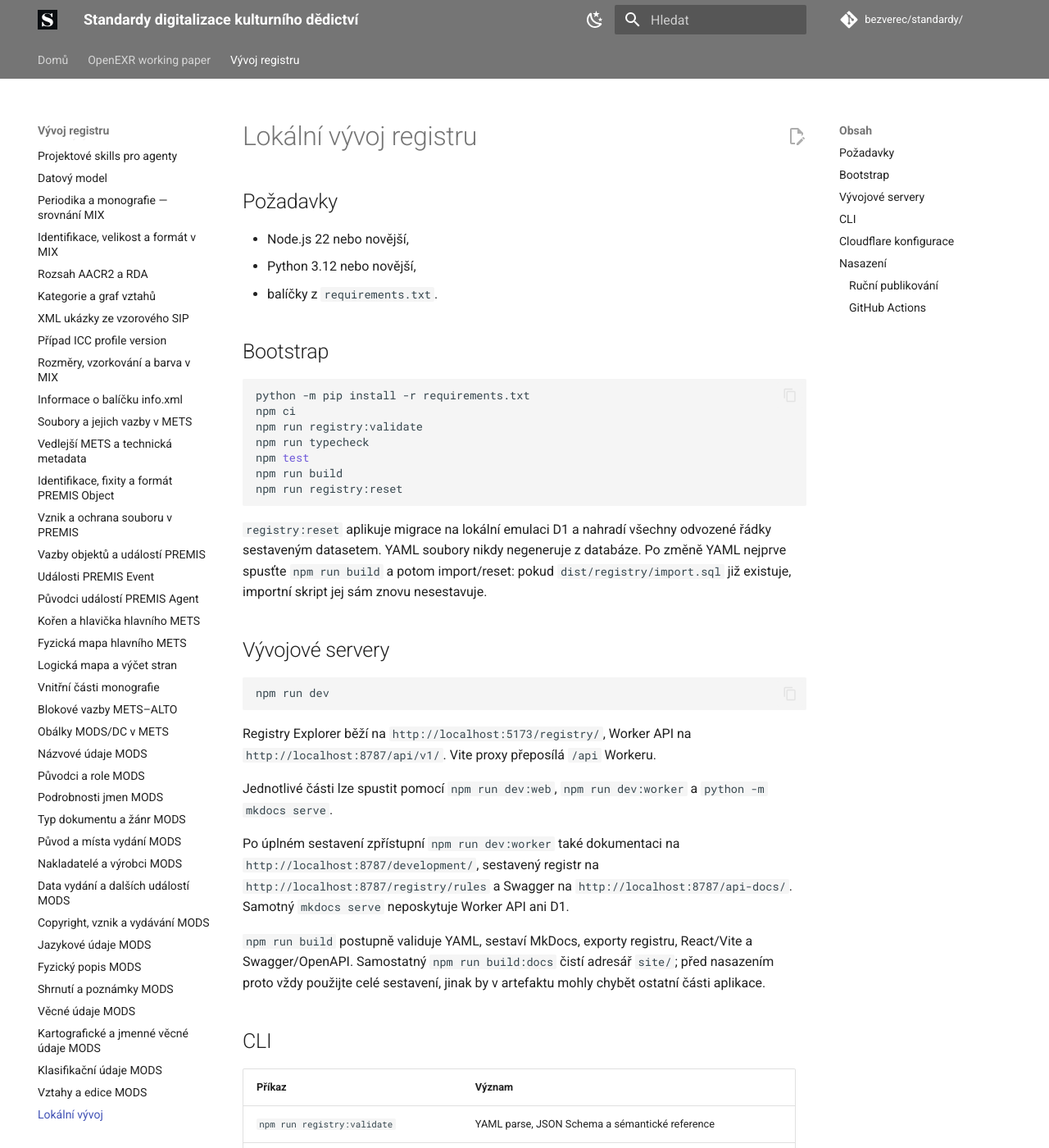
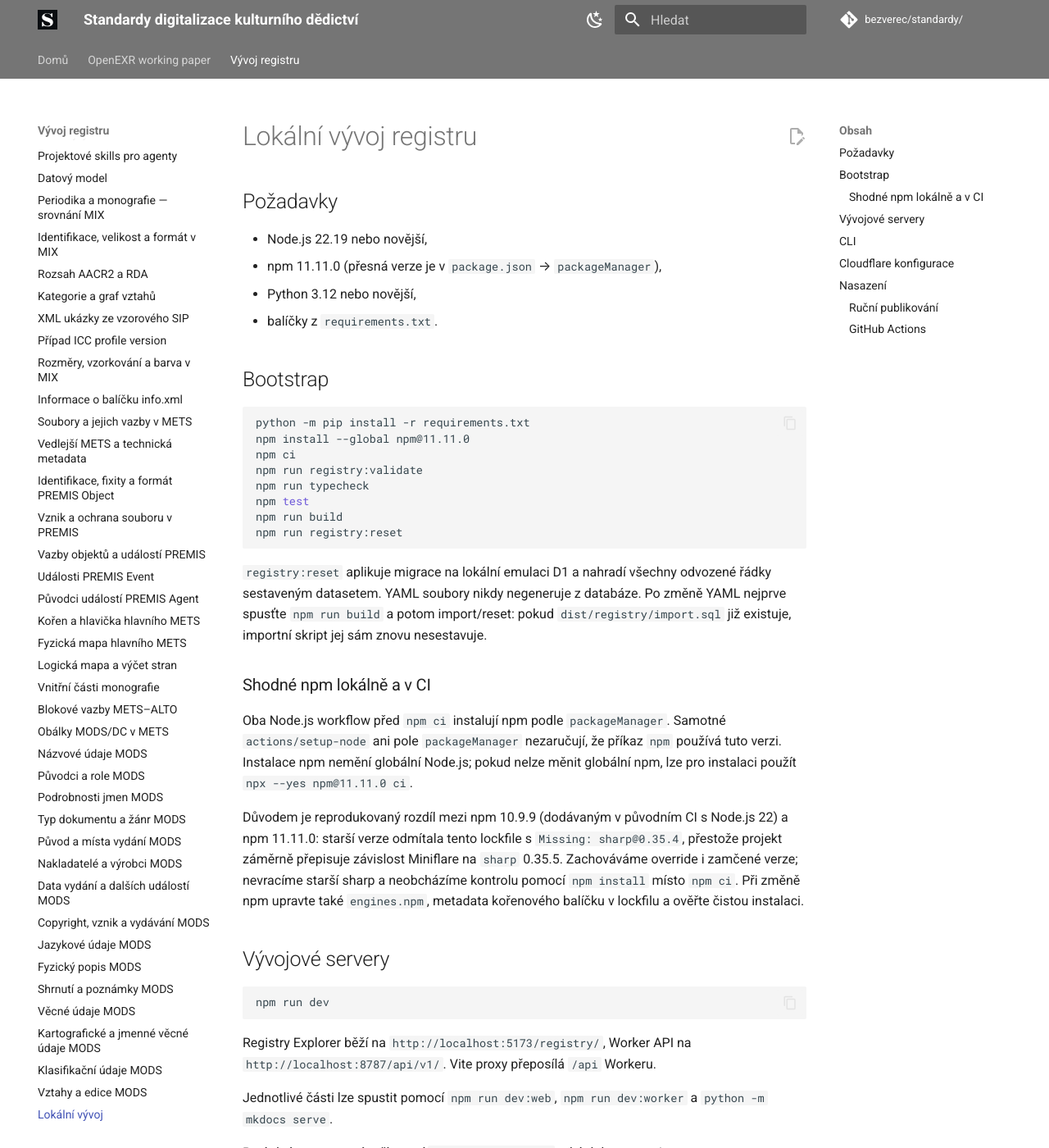
Before and after one commit to bezverec/standardy, an MkDocs documentation site: the page built from docs/development/local-development.md, in a window 1280 px wide and 1400 px high. Shown: the whole window at 82% size. Built offline with MkDocs 1.6.1 and Material for MkDocs 9.7.7, drawn with Linux system fonts in a browser that asks for light colours; comment, search, counter and statistics services are not loaded.

Commit message:
Fix sharp lockfile CI failure by pinning npm toolchain

````diff
--- a/docs/development/local-development.md
+++ b/docs/development/local-development.md
@@ -2,7 +2,8 @@
 
 ## Požadavky
 
-- Node.js 22 nebo novější,
+- Node.js 22.19 nebo novější,
+- npm 11.11.0 (přesná verze je v `package.json` → `packageManager`),
 - Python 3.12 nebo novější,
 - balíčky z `requirements.txt`.
 
@@ -10,6 +11,7 @@
 
 ```bash
 python -m pip install -r requirements.txt
+npm install --global npm@11.11.0
 npm ci
 npm run registry:validate
 npm run typecheck
@@ -19,6 +21,12 @@ npm run registry:reset
 ```
 
 `registry:reset` aplikuje migrace na lokální emulaci D1 a nahradí všechny odvozené řádky sestaveným datasetem. YAML soubory nikdy negeneruje z databáze. Po změně YAML nejprve spusťte `npm run build` a potom import/reset: pokud `dist/registry/import.sql` již existuje, importní skript jej sám znovu nesestavuje.
+
+### Shodné npm lokálně a v CI
+
+Oba Node.js workflow před `npm ci` instalují npm podle `packageManager`. Samotné `actions/setup-node` ani pole `packageManager` nezaručují, že příkaz `npm` používá tuto verzi. Instalace npm nemění globální Node.js; pokud nelze měnit globální npm, lze pro instalaci použít `npx --yes npm@11.11.0 ci`.
+
+Důvodem je reprodukovaný rozdíl mezi npm 10.9.9 (dodávaným v původním CI s Node.js 22) a npm 11.11.0: starší verze odmítala tento lockfile s `Missing: sharp@0.35.4`, přestože projekt záměrně přepisuje závislost Miniflare na `sharp` 0.35.5. Zachováváme override i zamčené verze; nevracíme starší sharp a neobcházíme kontrolu pomocí `npm install` místo `npm ci`. Při změně npm upravte také `engines.npm`, metadata kořenového balíčku v lockfilu a ověřte čistou instalaci.
 
 ## Vývojové servery
 
--- a/package.json
+++ b/package.json
@@ -3,8 +3,10 @@
   "version": "0.1.0",
   "private": true,
   "type": "module",
+  "packageManager": "npm@11.11.0",
   "engines": {
-    "node": ">=22"
+    "node": ">=22.19.0",
+    "npm": "11.11.0"
   },
   "scripts": {
     "registry:validate": "tsx scripts/validate-registry.ts",
````
Also changed, not shown: README.md (+2 -1 lines), 4 other files.
